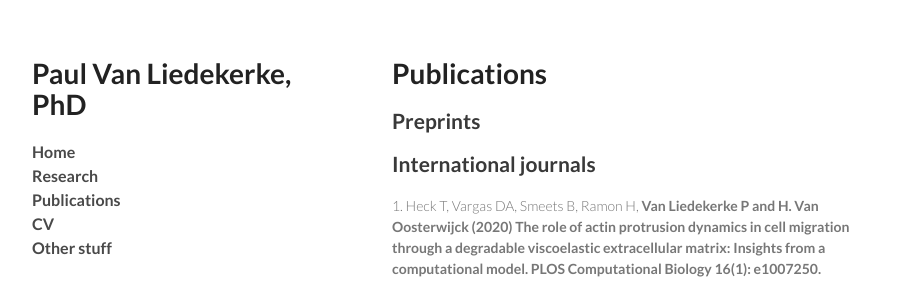
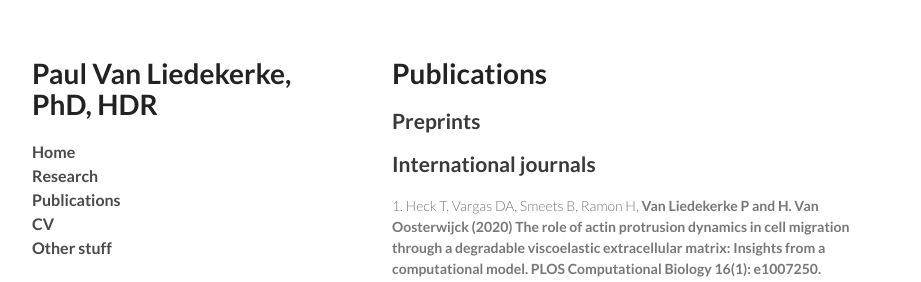
Before and after one commit to paulvanliedekerke/wittgenstein, a Jekyll site: the page publi.html, which Jekyll copies as it is, in a window 1280 px wide. Shown: the top 282 px of the page, without its empty margins (178-1099 px from the left). Built offline with Jekyll 4.4.1, drawn with Linux system fonts in a browser that asks for light colours; Markdown is read by kramdown in place of the engine named in the settings.

Commit message:
Update publi.html

```diff
--- a/publi.html
+++ b/publi.html
@@ -15,7 +15,7 @@
   <body>
     <div class="wrapper">
       <header>
-        <h1>Paul Van Liedekerke, PhD  </h1>
+        <h1>Paul Van Liedekerke, PhD, HDR  </h1>
         <p></p>
         <p class="navigation">
           <a href="http://www.vanliedekerke.net/">Home</a><br>
```
